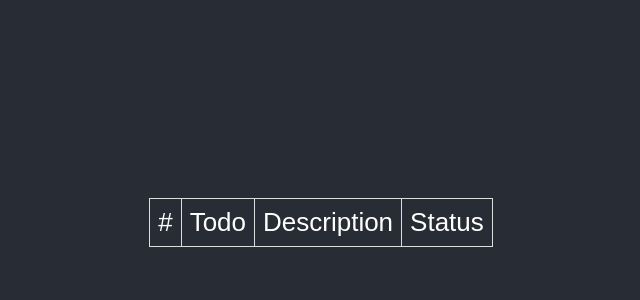
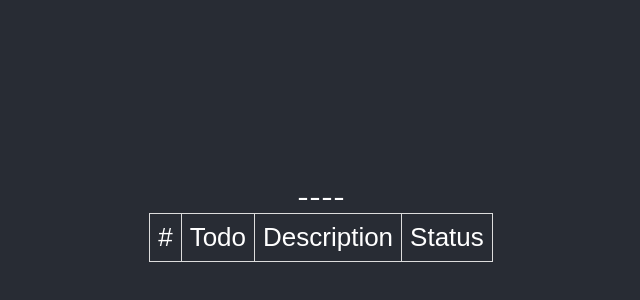
Before and after one commit to yasincaliskan/Todo, a React (Create React App) app in the folder frontend/: page / in a window 1280 px wide. Shown: the part 178-478 px from the top of the page, without its empty margins (319-959 px from the left). Built offline with nearby package versions, Linux system fonts and the light colour scheme.

Commit message:
Devided Components

```diff
--- a/frontend/src/App.js
+++ b/frontend/src/App.js
@@ -1,4 +1,6 @@
 import React from 'react';
+import Todo from "./Components/Todo.js";
+import Nav from "./Components/Navigation.js";
 import './App.css';
 import './style.css';
 
@@ -6,17 +8,8 @@ function App() {
   return (
     <div className="App">
       <header className="App-header">
-
-        <div>
-          <table>
-            <tr>
-              <td>#</td>
-              <td>Todo</td>
-              <td>Description</td>
-              <td>Status</td>
-            </tr>
-          </table>
-        </div>
+        <Nav />
+        <Todo />
 
       </header>
     </div>
--- /dev/null
+++ b/frontend/src/Components/Navigation.js
@@ -0,0 +1,8 @@
+import React from "react";
+
+function Nav(){
+    return (
+        <div>----</div>
+    )
+}
+export default Nav;
--- /dev/null
+++ b/frontend/src/Components/Todo.js
@@ -0,0 +1,21 @@
+import React from 'react';
+import '../style.css';
+
+function Todo() {
+  return (
+
+        <div>
+          <table>
+            <tr>
+              <td>#</td>
+              <td>Todo</td>
+              <td>Description</td>
+              <td>Status</td>
+            </tr>
+          </table>
+        </div>
+
+  );
+}
+
+export default Todo;
```
